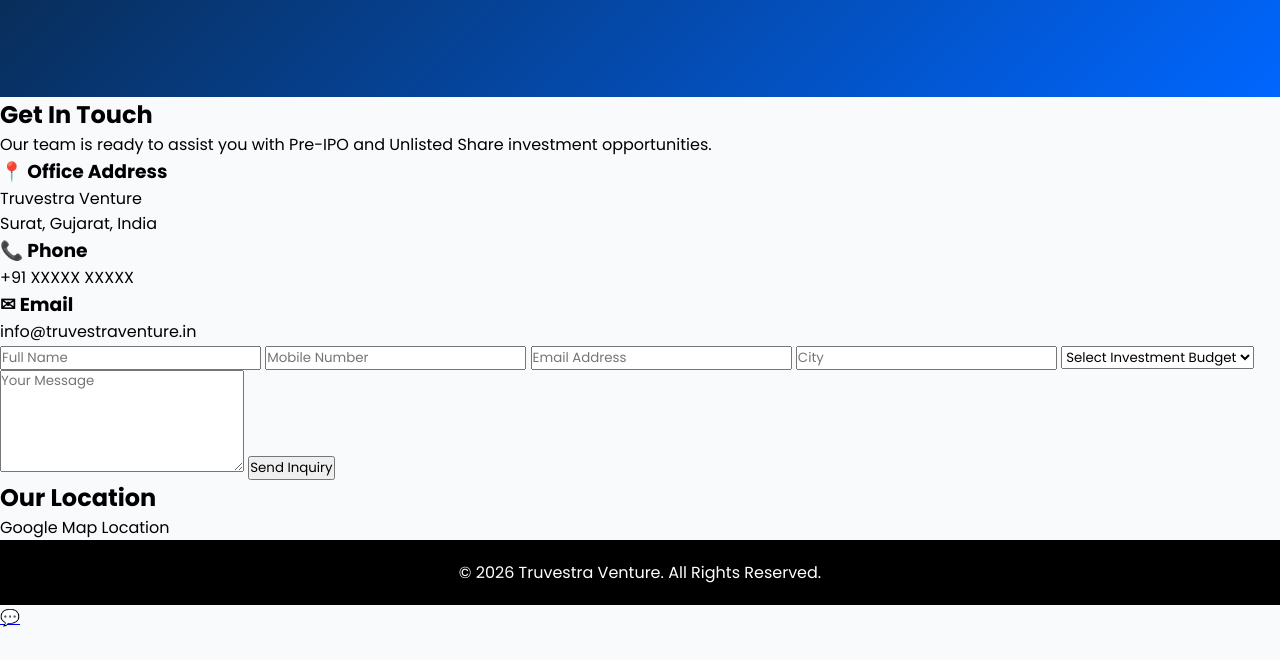
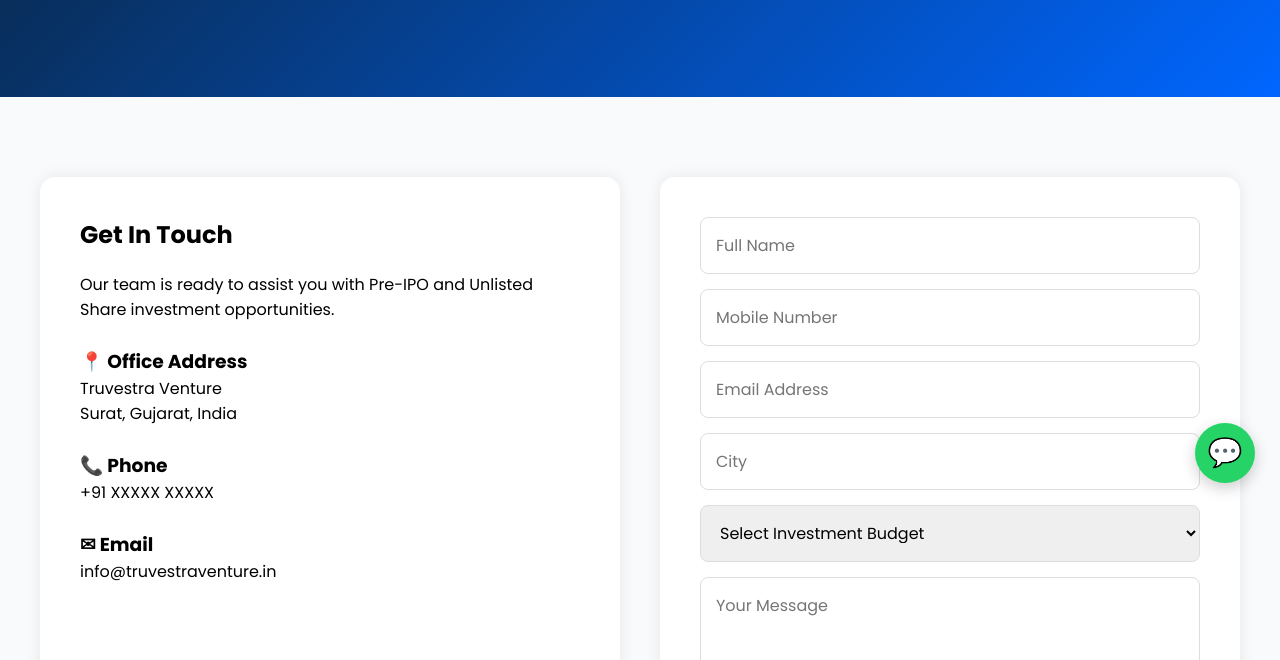
Before and after one commit to anningdesigner/truvestraventure, a plain HTML site: page contact.html in a window 1280 px wide. Shown: the part 292-952 px from the top of the page. Before the commit the page ends 922 px from the top, so only its background shows below. Drawn offline with Linux system fonts and the light colour scheme.

Commit message:
Add contact and map sections styles

```diff
--- a/css/style.css
+++ b/css/style.css
@@ -317,3 +317,98 @@
 }
 
 }
+.contact-section{
+padding:80px 20px;
+background:#f8fafc;
+}
+
+.contact-container{
+max-width:1200px;
+margin:auto;
+display:grid;
+grid-template-columns:1fr 1fr;
+gap:40px;
+}
+
+.contact-info{
+background:white;
+padding:40px;
+border-radius:15px;
+box-shadow:0 0 15px rgba(0,0,0,.08);
+}
+
+.contact-info h2{
+margin-bottom:20px;
+}
+
+.info-box{
+margin-top:25px;
+}
+
+.contact-form{
+background:white;
+padding:40px;
+border-radius:15px;
+box-shadow:0 0 15px rgba(0,0,0,.08);
+}
+
+.contact-form form{
+display:flex;
+flex-direction:column;
+gap:15px;
+}
+
+.contact-form input,
+.contact-form select,
+.contact-form textarea{
+padding:15px;
+border:1px solid #ddd;
+border-radius:8px;
+font-size:16px;
+}
+
+.contact-form button{
+background:#0066FF;
+color:white;
+border:none;
+padding:15px;
+border-radius:8px;
+cursor:pointer;
+font-size:16px;
+font-weight:600;
+}
+
+.map-section{
+padding:80px 20px;
+text-align:center;
+}
+
+.map-placeholder{
+height:300px;
+background:#e5e7eb;
+display:flex;
+align-items:center;
+justify-content:center;
+border-radius:15px;
+max-width:1200px;
+margin:auto;
+margin-top:30px;
+}
+
+.whatsapp-btn{
+position:fixed;
+bottom:25px;
+right:25px;
+width:60px;
+height:60px;
+background:#25D366;
+color:white;
+display:flex;
+justify-content:center;
+align-items:center;
+font-size:28px;
+border-radius:50%;
+text-decoration:none;
+box-shadow:0 5px 15px rgba(0,0,0,.2);
+z-index:999;
+}
```
